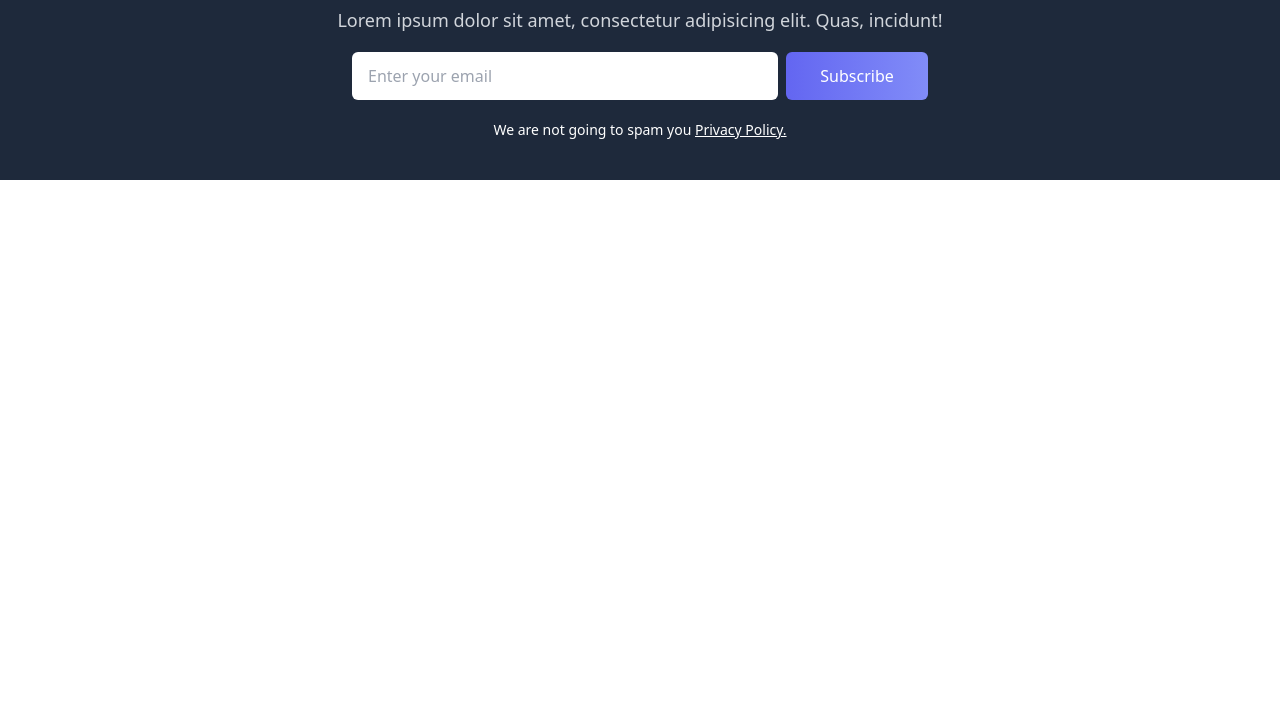
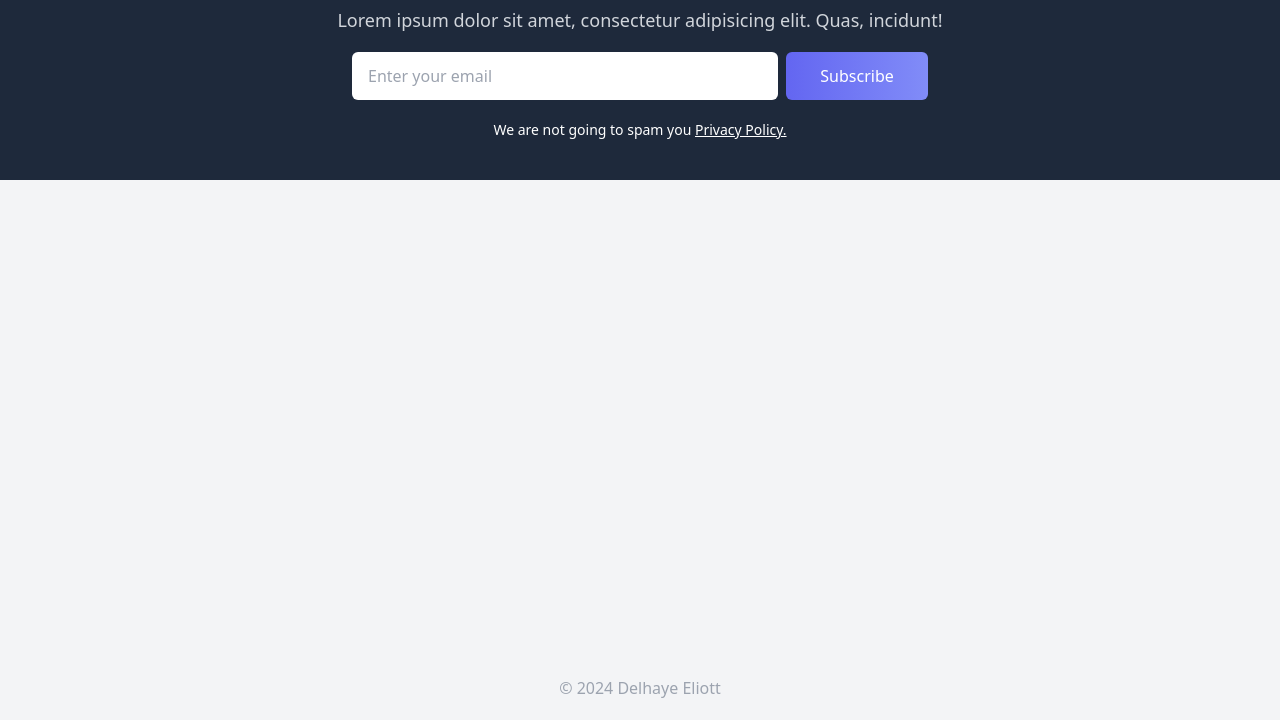
Before and after one commit to EliottDelhaye/TailwindCSS-Component-Newsletter, a plain HTML site: page index.html in a window 1280 px wide. Shown: the part 80-800 px from the top of the page. Drawn offline with nearby package versions, Linux system fonts and the light colour scheme.

Commit message:
Add files via upload

```diff
--- a/index.html
+++ b/index.html
@@ -7,7 +7,7 @@
     <title>Newsletter</title>
     <script src="https://cdn.tailwindcss.com"></script>
   </head>
-  <body>
+  <body class="bg-gray-100 flex flex-col h-screen">
     <section
       class="flex flex-col items-center p-10 bg-slate-800 text-white text-center"
     >
@@ -39,5 +39,8 @@
         <a class="underline font-medium" href="#">Privacy Policy.</a>
       </p>
     </section>
+    <footer class="mt-auto py-5">
+      <p class="text-center text-gray-400">&copy; 2024 Delhaye Eliott</p>
+    </footer>
   </body>
 </html>
```
